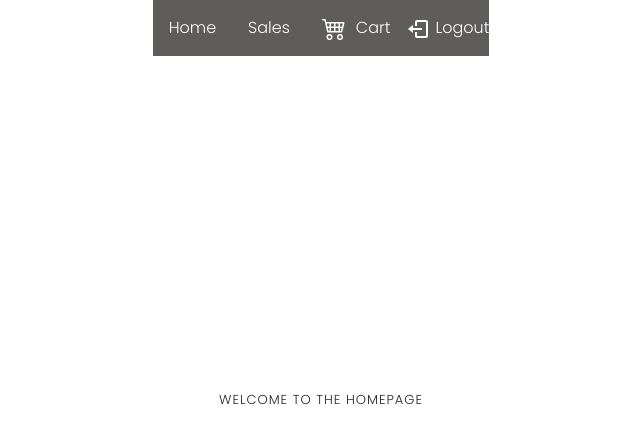
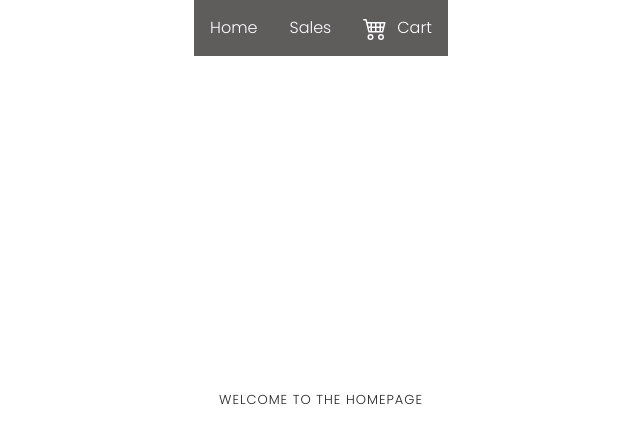
Before and after one commit to jck-bit/stockify, a React (Vite) app: page / in a window 1280 px wide. Shown: the top 444 px of the page, without its empty margins (319-959 px from the left). Built offline with nearby package versions, Linux system fonts and the light colour scheme.

Commit message:
user can only see logout icon when logged in

```diff
--- a/src/navbar/index.tsx
+++ b/src/navbar/index.tsx
@@ -4,14 +4,18 @@ import {  BiLogOut } from 'react-icons/bi';
 import { useSelector,useDispatch } from 'react-redux';
 import { Rootstate,setLogout } from '../state';
 import { CartItem } from '../types';
+import { useNavigate } from 'react-router-dom';
 
 
 const Navbar = () => {
   const cartItems = useSelector<Rootstate, CartItem[]>(state => state.cart);
+  const isAuth = Boolean(useSelector((state:any) => state.token))
   const dispatch = useDispatch();
+  const navigate = useNavigate();
 
   const logout = () => {
     dispatch(setLogout());
+    navigate('/login');
   }
 
   return (
@@ -31,6 +35,7 @@ const Navbar = () => {
             </span>
           </Link>
         </li>
+        {isAuth && (
                   <li>
                   <div className='logout_container' onClick={logout}>
                     <span className='logout_icon'>
@@ -39,6 +44,7 @@ const Navbar = () => {
                     <span>Logout</span>
                   </div>
                 </li>
+        )}
       </ul>
     </nav>
   );
```
Lines whose indentation alone changed are shown as unchanged.
